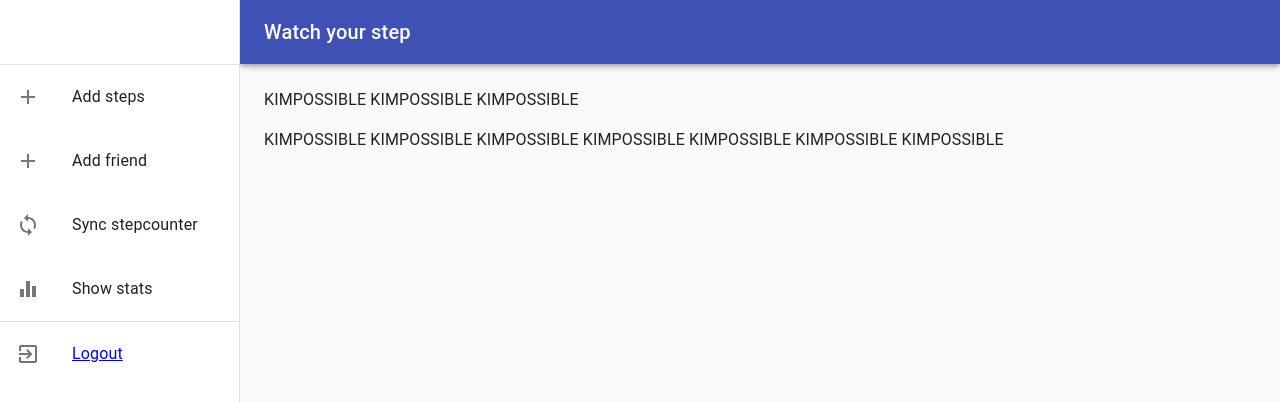
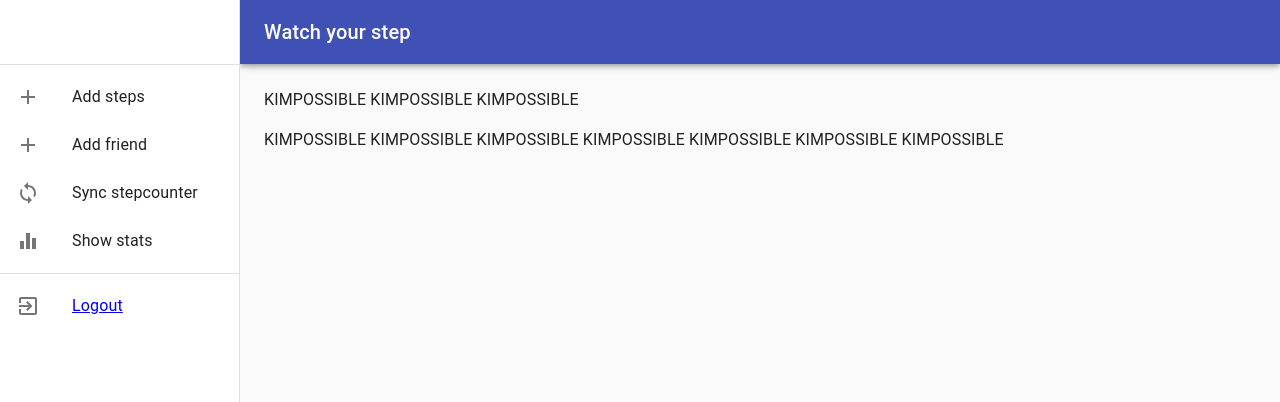
Before and after one commit to kimlintu/grupp17, a React (Create React App) app: page / in a window 1280 px wide. Shown: the top 402 px of the page. Built offline with nearby package versions, Linux system fonts and the light colour scheme.

Commit message:
changed buttons to same list after consultation with grand master programmer kim

```diff
--- a/src/view/mainMenuView.js
+++ b/src/view/mainMenuView.js
@@ -69,47 +69,41 @@ function PermanentDrawerLeft() {
         <div className={classes.toolbar} />
         <Divider />
         <List>
-          {['Add steps'].map((text, index) => (
-            <ListItem button key={text} onClick={() => {if(index > -1){console.log('hej')}}}>
-              <ListItemIcon><AddIcon /></ListItemIcon>
-              <ListItemText primary={text} />
+          <ListItem button key={"Add steps"}>
+            <ListItemIcon>
+              <AddIcon />
+            </ListItemIcon>
+            <ListItemText primary={"Add steps"}/>
           </ListItem>
-          ))}
-        </List>
-        <List>
-          {['Add friend'].map((text, index) => (
-            <ListItem button key={text}>
-              <ListItemIcon><AddIcon /></ListItemIcon>
-              <ListItemText primary={text} />
+          <ListItem button key={"Add friend"}>
+            <ListItemIcon>
+              <AddIcon />
+            </ListItemIcon>
+            <ListItemText primary={"Add friend"}/>
           </ListItem>
-          ))}
-        </List>
-        <List>
-          {['Sync stepcounter'].map((text, index) => (
-            <ListItem button key={text}>
-              <ListItemIcon><SyncIcon /></ListItemIcon>
-              <ListItemText primary={text} />
+          <ListItem button key={"Sync stepcounter"}>
+            <ListItemIcon>
+              <SyncIcon />
+            </ListItemIcon>
+            <ListItemText primary={"Sync stepcounter"}/>
           </ListItem>
-          ))}
-        </List>
-        <List>
-          {['Show stats'].map((text, index) => (
-            <ListItem button key={text}>
-              <ListItemIcon><EqualizerIcon /></ListItemIcon>
-              <ListItemText primary={text} />
+          <ListItem button key={"Show stats"}>
+            <ListItemIcon>
+              <EqualizerIcon />
+            </ListItemIcon>
+            <ListItemText primary={"Show stats"} />
           </ListItem>
-          ))}
         </List>
         <Divider />
         <List>
-          {['Logout'].map((text, index) => (
           <Link to="/login">
-            <ListItem button key={text}>
-              <ListItemIcon><ExitToAppIcon /></ListItemIcon>
-              <ListItemText primary={text} />
+            <ListItem button key={"Logout"}>
+              <ListItemIcon>
+                <ExitToAppIcon />
+              </ListItemIcon>
+              <ListItemText primary={"Logout"} />
             </ListItem>
           </Link>
-          ))}
         </List>
       </Drawer>
       <main className={classes.content}>
```
Lines whose indentation alone changed are shown as unchanged.
